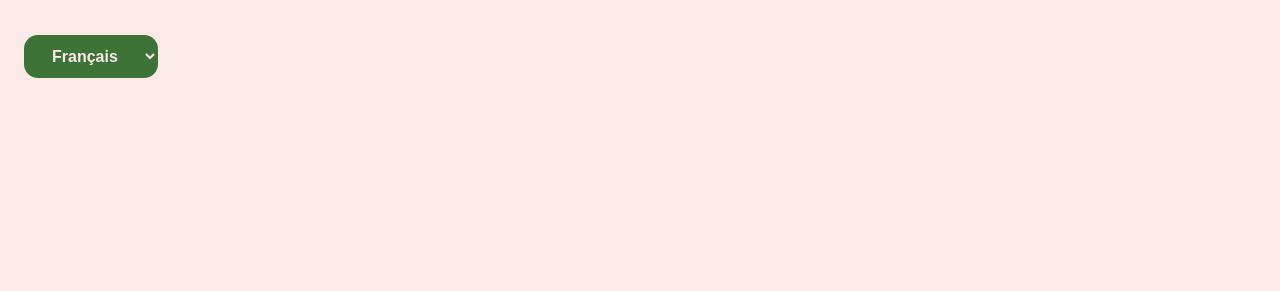
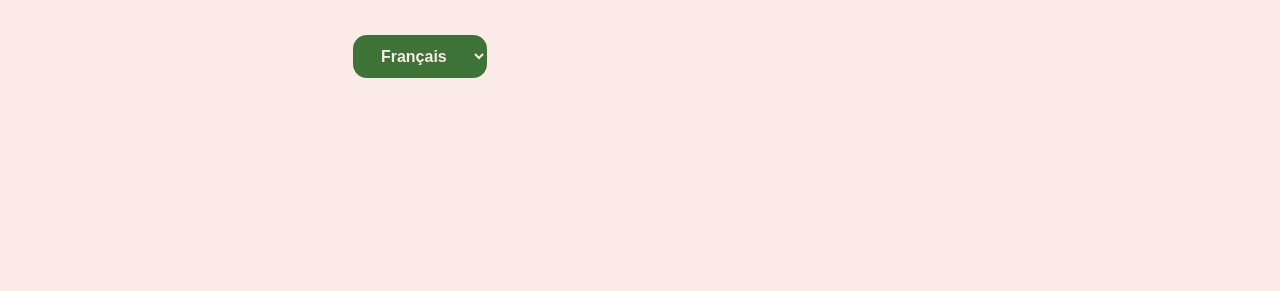
Before and after one commit to BuonomoLea/MatchaDesign, a website: page public/settings.html in a window 1280 px wide. Shown: the part 509-800 px from the top of the page. Drawn offline with Linux system fonts and the light colour scheme.

Commit message:
Modifiation des chemins de settings.js

```diff
--- a/public/main.js
+++ b/public/main.js
@@ -1,4 +1,4 @@
-import '/profil/settings.js';
+import 'profil/settings.js';
 
 // Register
 const registerForm = document.getElementById('registerForm');
--- a/public/profil/settings.js
+++ b/public/profil/settings.js
@@ -14,6 +14,7 @@ document.addEventListener('DOMContentLoaded', () => {
       options.style.display = 'none';
 
       // changer la langue du site :
+
     });
   });
 
--- a/public/settings.html
+++ b/public/settings.html
@@ -7,7 +7,7 @@
   <link rel="stylesheet" href="https://cdnjs.cloudflare.com/ajax/libs/font-awesome/6.4.0/css/all.min.css">
 
   <link rel="stylesheet" href="style.css">
-  <script src="/profil/settings.js" defer></script>
+  <script type="module" src="profil/settings.js" defer></script>
 
   <title>Préférences du thème</title>
 </head>
@@ -28,7 +28,7 @@
         </a>
     </div>
 
-    <div class="card">
+    <div class="card no-profil">
           <h2>Paramètres générales :</h2>
 
           <div class="language-selector">
--- a/public/style.css
+++ b/public/style.css
@@ -713,7 +713,9 @@ button, #btnHeader {
 .card h2, .card p {
   color: var(--color-accent-light);
 }
-
+.card.no-profil {
+    margin: 0 auto;
+}
 .return {
     float: left;
     height: auto;
```
Also changed, not shown: public/index.html (+1 -0 lines).
